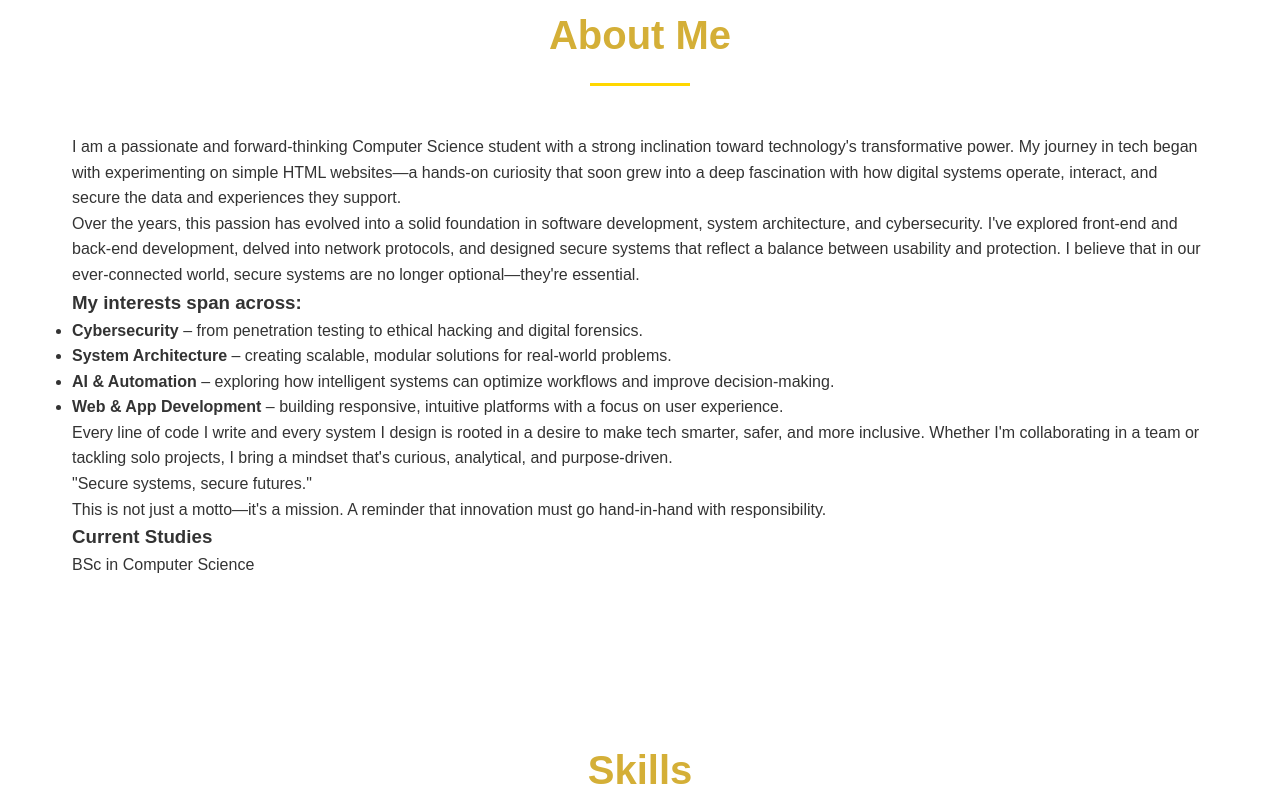
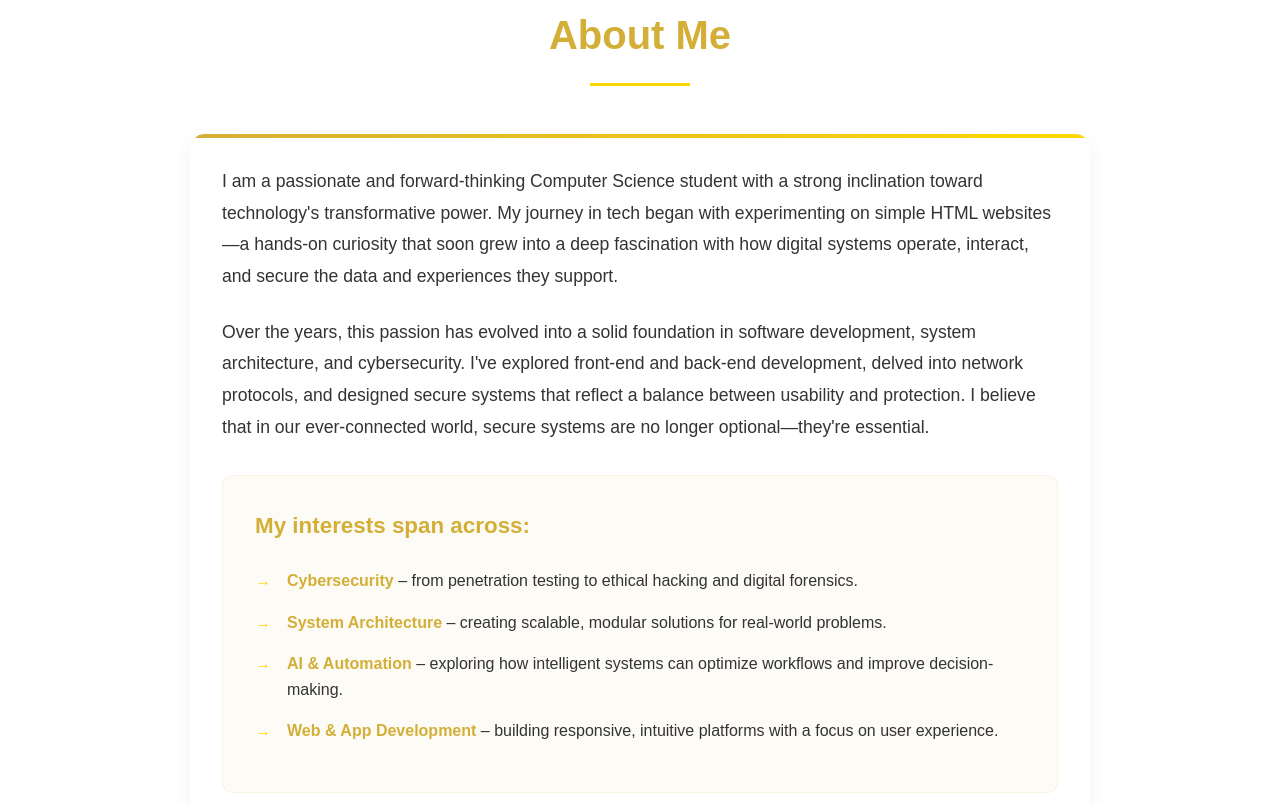
Before and after one commit to Jumaasola-ops/elijaasola-portfolio, a website: page index.html in a window 1280 px wide. Shown: the part 877-1680 px from the top of the page. Drawn offline with nearby package versions, Linux system fonts and the light colour scheme.

Commit message:
feat: enhance About Me section and footer styling with animations and better visual hierarchy

```diff
--- a/styles.css
+++ b/styles.css
@@ -540,7 +540,7 @@ body {
     }
 }
 
-/* Education Section */
+i/* Education Section */
 .education-timeline {
     position: relative;
     max-width: 1000px;
@@ -735,3 +735,210 @@ body {
 [data-theme="dark"] .cert-category li {
     color: var(--white);
 }
+
+/* About Section */
+.about-content {
+    max-width: 900px;
+    margin: 0 auto;
+    padding: 2rem;
+    background: var(--white);
+    border-radius: 15px;
+    box-shadow: 0 5px 20px rgba(0, 0, 0, 0.05);
+    position: relative;
+    overflow: hidden;
+}
+
+.about-content::before {
+    content: '';
+    position: absolute;
+    top: 0;
+    left: 0;
+    width: 100%;
+    height: 4px;
+    background: linear-gradient(90deg, var(--gold-primary), var(--gold-secondary));
+}
+
+.about-content p {
+    color: var(--dark);
+    font-size: 1.1rem;
+    line-height: 1.8;
+    margin-bottom: 1.5rem;
+    opacity: 0;
+    transform: translateY(20px);
+    animation: fadeInUp 0.6s ease forwards;
+}
+
+.about-content p:nth-child(2) {
+    animation-delay: 0.2s;
+}
+
+.interests {
+    background: rgba(212, 175, 55, 0.05);
+    padding: 2rem;
+    border-radius: 10px;
+    margin: 2rem 0;
+    border: 1px solid rgba(212, 175, 55, 0.1);
+    opacity: 0;
+    transform: translateY(20px);
+    animation: fadeInUp 0.6s ease forwards 0.4s;
+}
+
+.interests h3 {
+    color: var(--gold-primary);
+    margin-bottom: 1.5rem;
+    font-size: 1.4rem;
+}
+
+.interests ul {
+    list-style: none;
+    padding: 0;
+}
+
+.interests li {
+    margin-bottom: 1rem;
+    padding-left: 2rem;
+    position: relative;
+}
+
+.interests li::before {
+    content: '→';
+    color: var(--gold-secondary);
+    position: absolute;
+    left: 0;
+    font-weight: bold;
+}
+
+.interests strong {
+    color: var(--gold-primary);
+}
+
+.quote-block {
+    text-align: center;
+    margin: 3rem 0;
+    padding: 2rem;
+    position: relative;
+    opacity: 0;
+    transform: translateY(20px);
+    animation: fadeInUp 0.6s ease forwards 0.6s;
+}
+
+.quote-block::before,
+.quote-block::after {
+    content: '"';
+    font-size: 4rem;
+    color: var(--gold-primary);
+    opacity: 0.2;
+    position: absolute;
+    line-height: 1;
+}
+
+.quote-block::before {
+    top: 0;
+    left: 0;
+}
+
+.quote-block::after {
+    bottom: 0;
+    right: 0;
+    transform: rotate(180deg);
+}
+
+.quote {
+    font-size: 1.5rem;
+    color: var(--gold-primary);
+    font-style: italic;
+    margin-bottom: 1rem;
+}
+
+.quote-subtitle {
+    color: var(--dark);
+    font-size: 1.1rem;
+}
+
+.education-info {
+    text-align: center;
+    margin-top: 2rem;
+    padding: 2rem;
+    border-top: 2px solid rgba(212, 175, 55, 0.1);
+    opacity: 0;
+    transform: translateY(20px);
+    animation: fadeInUp 0.6s ease forwards 0.8s;
+}
+
+.education-info h3 {
+    color: var(--gold-primary);
+    margin-bottom: 0.5rem;
+}
+
+/* Footer */
+footer {
+    background: linear-gradient(135deg, var(--dark) 0%, #1a1a1a 100%);
+    color: var(--white);
+    padding: 2rem;
+    text-align: center;
+    position: relative;
+    overflow: hidden;
+}
+
+footer::before {
+    content: '';
+    position: absolute;
+    top: 0;
+    left: 0;
+    right: 0;
+    height: 2px;
+    background: linear-gradient(90deg, transparent, var(--gold-primary), transparent);
+}
+
+footer p {
+    position: relative;
+    z-index: 1;
+    font-size: 1rem;
+    opacity: 0.9;
+}
+
+@keyframes fadeInUp {
+    from {
+        opacity: 0;
+        transform: translateY(20px);
+    }
+    to {
+        opacity: 1;
+        transform: translateY(0);
+    }
+}
+
+/* Dark mode support for About section */
+[data-theme="dark"] .about-content {
+    background: #2a2a2a;
+}
+
+[data-theme="dark"] .about-content p,
+[data-theme="dark"] .quote-subtitle,
+[data-theme="dark"] .interests li {
+    color: var(--white);
+}
+
+[data-theme="dark"] .interests {
+    background: rgba(212, 175, 55, 0.03);
+}
+
+/* Responsive Design for About section */
+@media (max-width: 768px) {
+    .about-content {
+        padding: 1.5rem;
+    }
+
+    .interests {
+        padding: 1.5rem;
+    }
+
+    .quote {
+        font-size: 1.3rem;
+    }
+
+    .quote-block::before,
+    .quote-block::after {
+        font-size: 3rem;
+    }
+}
```
